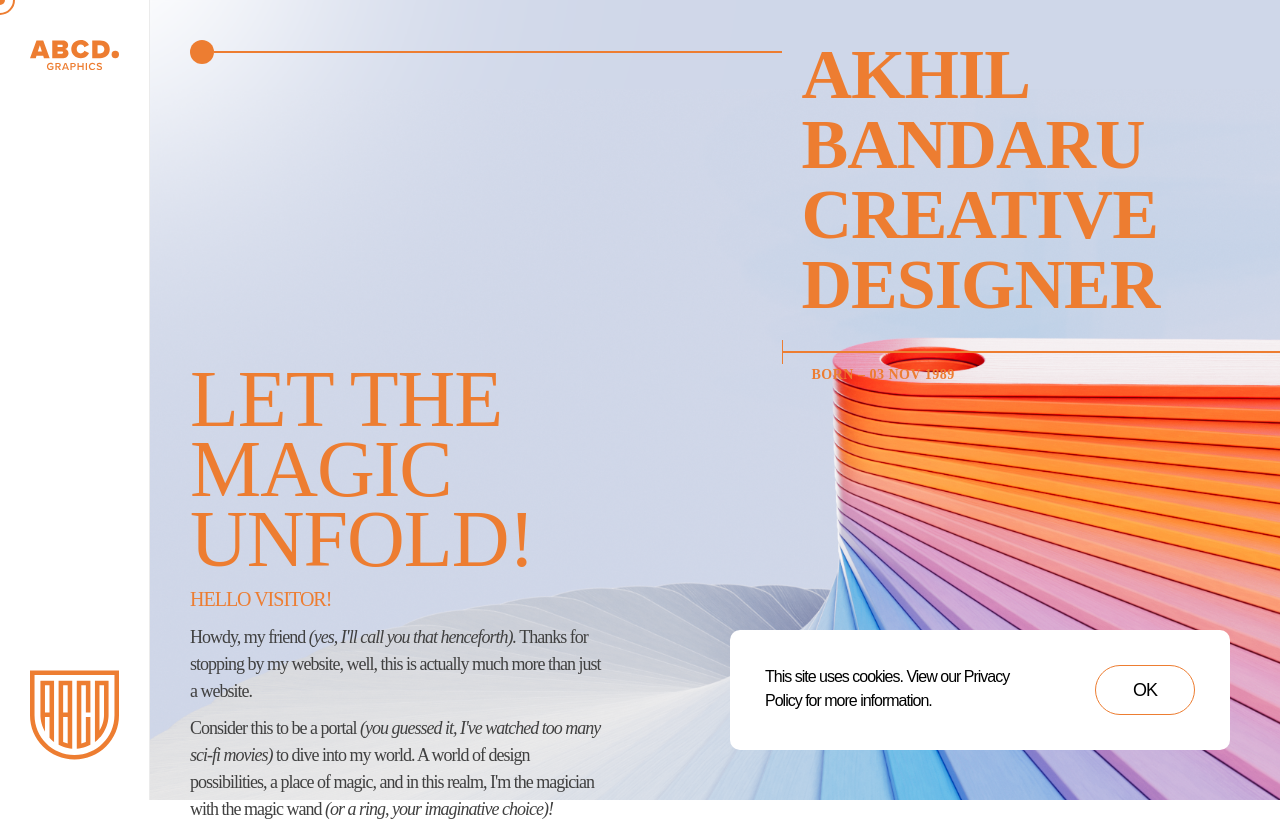
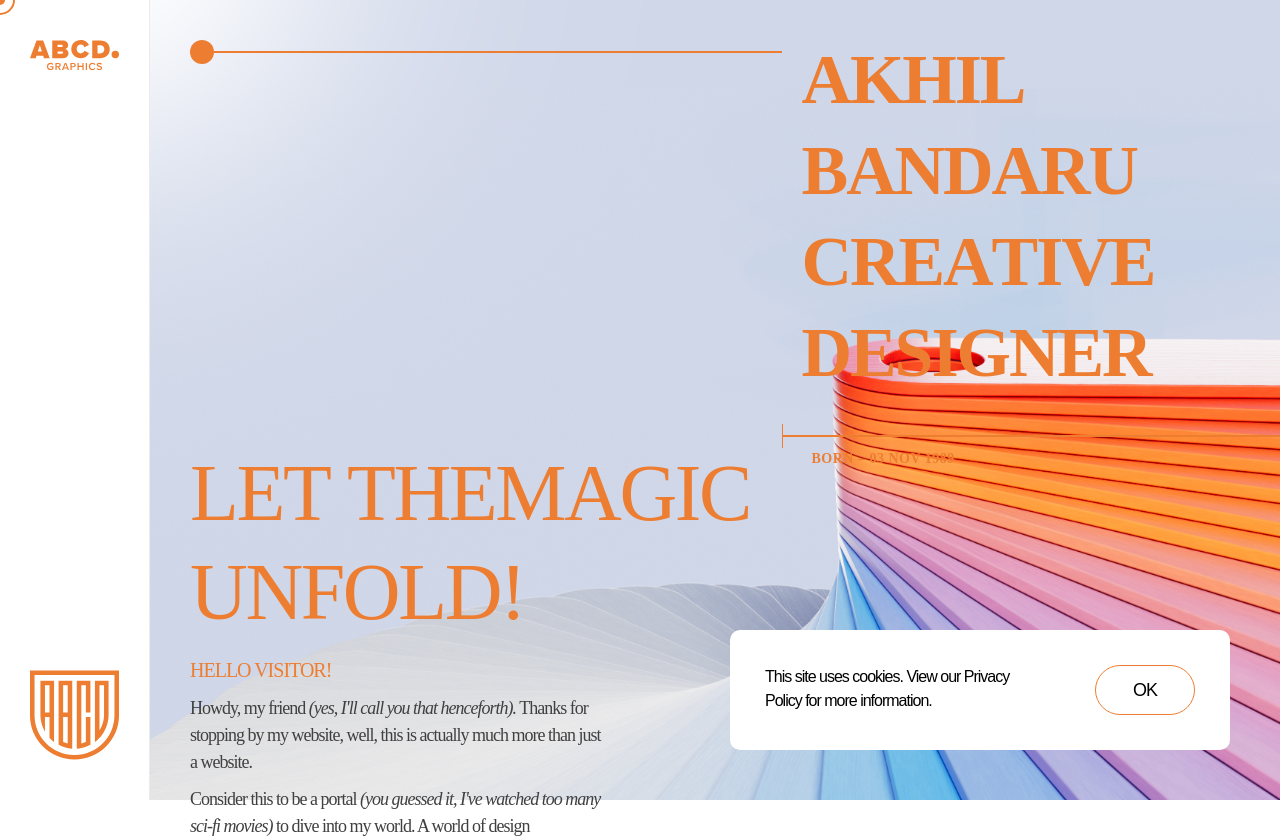
Before and after one commit to abcdgraphics/portfolio, a React (Vite) app: page / in a window 1280 px wide. Shown: the top 838 px of the page. Built offline with nearby package versions, Linux system fonts and the light colour scheme; a web font is replaced by a local one.

Commit message:
text animations added

```diff
--- a/src/App.css
+++ b/src/App.css
@@ -283,6 +283,12 @@ main {
   font-weight: 500;
   font-size: 20px;
   margin-bottom: 10px;
+
+}
+
+.fade-out{
+  opacity: 0;
+  transition: all 0.8s linear;
 }
 
 .profile-name {
@@ -1259,3 +1265,111 @@ form button{
   width: 60%;
   color: white;
 }
+
+.strip-slide-up {
+  opacity: 0;
+}
+
+.strip {
+  opacity: 0;
+}
+
+.strip-slide-up {
+  opacity: 0;
+}
+
+.strip span {
+  display: inline-block;
+  transition: transform 0.6s cubic-bezier(0.65, 0.02, 0.23, 1);
+  transform: translate(20%, 100%);
+  position: relative;
+  z-index: 1;
+  letter-spacing: -0.03em;
+  /* text-shadow: 3px 4px 0 rgba(0, 0, 0, .1); */
+  color: white;
+}
+
+.strip-slide-up span {
+  display: inline-block;
+  transition: transform 0.6s cubic-bezier(0.65, 0.02, 0.23, 1);
+  transform: translate(20%, 100%);
+  position: relative;
+  z-index: 1;
+  letter-spacing: -0.03em;
+  /* text-shadow: 3px 4px 0 rgba(0, 0, 0, .1); */
+  /* color: var(--primary-color); */
+}
+
+.strip span:before {
+  content: "";
+  position: absolute;
+  z-index: 1;
+  bottom: 0;
+  left: 0;
+  width: 100%;
+  height: 100%;
+  transform: translateY(-40%);
+  transition: transform 0.6s cubic-bezier(0.65, 0.02, 0.23, 1);
+}
+
+.strip-slide-up span:before {
+  content: "";
+  position: absolute;
+  z-index: 1;
+  bottom: 0;
+  left: 0;
+  width: 100%;
+  height: 100%;
+  transform: translateY(-40%);
+  transition: transform 0.6s cubic-bezier(0.65, 0.02, 0.23, 1);
+}
+
+.strip span.row {
+  overflow: hidden;
+  line-height: 0.9;
+  display: inline-block;
+  transform: none;
+}
+
+.strip-slide-up span.row {
+  overflow: hidden;
+  line-height: 1.13;
+  display: inline-block;
+  transform: none;
+}
+
+.strip span.row:before {
+  display: none;
+}
+
+.strip-slide-up span.row:before {
+  display: none;
+}
+
+.letter-slide-animate {
+  transform: translate(0, 0) !important;
+}
+
+.letter-slide-animate:before {
+  transform: translateY(100%);
+}
+
+.strip-slide-black span {
+  color: black !important;
+}
+
+.strip-slide-grey span {
+  color: #404040 !important;
+}
+
+.strip-slide-green span {
+  color: var(--primary-color);
+}
+
+.strip-slide-white span {
+  color: white;
+}
+
+.fadeIn {
+  opacity: 1;
+}
--- a/src/App.jsx
+++ b/src/App.jsx
@@ -13,6 +13,7 @@ import Cursor from "./components/Cursor";
 import Connect from "./components/Connect";
 import Contact from "./components/Contact";
 import Social from "./components/Social";
+import Animate from "./components/animate";
 
 function App() {
   const elementsRef = useRef([]);
@@ -54,6 +55,7 @@ function App() {
       <ThankyouSection />
       <CookieConsent />
       <Cursor />
+      <Animate />
     </>
   );
 }
--- a/src/components/HeroSection.jsx
+++ b/src/components/HeroSection.jsx
@@ -14,7 +14,9 @@ export default function HeroSection({ elementsRef }) {
           </div>
         </div>
         <div>
-          <h1 className="portfolio-title">
+          <h1
+            data-option="strip-slide-up"
+            className="portfolio-title animate strip-slide-up">
             AKHIL BANDARU <br /> CREATIVE DESIGNER
           </h1>
           <div className="portfolio-title-design">
@@ -30,18 +32,28 @@ export default function HeroSection({ elementsRef }) {
       </div>
       <div className="hero-nav-row">
         <div className="flip-word-col">
-          <h2 className="flip-word-heading">
+          <h2
+            data-option="strip-slide-up"
+            className="flip-word-heading animate strip-slide-up">
             LET THE
             <br />
             MAGIC UNFOLD!
           </h2>
-          <p className="flip-word-sub-heading">HELLO VISITOR!</p>
-          <p className="flip-word-content">
+          <p
+            data-option="fade-in"
+            className="fade-out flip-word-sub-heading animate">
+            HELLO VISITOR!
+          </p>
+          <p
+            data-option="fade-in"
+            className="fade-out flip-word-content animate">
             Howdy, my friend <i>(yes, I'll call you that henceforth).</i> Thanks
             for stopping by my website, well, this is actually much more than
             just a website.
           </p>
-          <p className="flip-word-content">
+          <p
+            data-option="fade-in"
+            className="fade-out flip-word-content animate">
             Consider this to be a portal{" "}
             <i>(you guessed it, I've watched too many sci-fi movies)</i> to dive
             into my world. A world of design possibilities, a place of magic,
--- a/src/components/IndexSection.jsx
+++ b/src/components/IndexSection.jsx
@@ -12,23 +12,29 @@ export default function IndexSection({ elementsRef }) {
       data-name=""
       ref={(el) => (elementsRef.current[1] = el)}
       className="index-container">
-      <h2 className="index-container-heading">
+      <h2
+        data-option="fade-in"
+        className="fade-out index-container-heading animate">
         As you scroll through, I'll take you along with me on a journey of
         design excellence, showcase a few projects that I'm proud of, and in the
         process, we'll get to know each other a little better.
       </h2>
-      <p className="index-container-content">
+      <p
+        data-option="fade-in"
+        className="index-container-content fade-out animate">
         Step-by-step let’s explore the possibilities, and if all the stars
         align, our conversation will have actual words that we'll exchange over
         a phone call.
       </p>
-      <div className="index-container-buttons">
+      <div
+        data-option="fade-in"
+        className="index-container-buttons fade-out animate">
         <button>Brace Yourself!</button>
         <a href="#intro">
           <button>Who am I</button>
         </a>
       </div>
-      <div className="index">
+      <div data-option="fade-in" className="index fade-out animate">
         <Card title="INTRO" icon="/index-icons/intro.svg" link="#intro">
           <CanvasRevealEffect
             animationSpeed={3}
--- a/src/components/IntroSection.jsx
+++ b/src/components/IntroSection.jsx
@@ -7,7 +7,7 @@ export default function IntroSection({ elementsRef }) {
       data-name="INTRO"
       ref={(el) => (elementsRef.current[2] = el)}
       className="intro-container">
-      <div className="intro-profile">
+      <div data-option="fade-in" className="intro-profile fade-out animate">
         <img className="profile-pic" src="/profile.png" />
         <p className="intro-profile-name">AKHIL BANDARU</p>
         <p className="age">34 YEARS</p>
@@ -38,7 +38,7 @@ export default function IntroSection({ elementsRef }) {
       </div>
       <div className="intro-details">
         <div className="career-section">
-          <div className="summary">
+          <div data-option="fade-in" className="summary fade-out animate">
             <h2 className="summary-heading">WHO AM I?</h2>
             <p className="summary-desc">
               The world knows me as <span>Akhil Bandaru</span>. I’m a man of
@@ -53,7 +53,7 @@ export default function IntroSection({ elementsRef }) {
               iron suit is still in the final stages of production.
             </p>
           </div>
-          <div className="flow-chart">
+          <div data-option="fade-in" className="flow-chart fade-out animate">
             <div className="flow-chart-card">
               <div className="flow-chart-card-column-1">
                 <div className="flow-chart-year">2024</div>
@@ -170,8 +170,8 @@ export default function IntroSection({ elementsRef }) {
             </div>
           </div>
         </div>
-        <div className="training-section">
-          <div className="summary">
+        <div className="training-section ">
+          <div data-option="fade-in" className="summary fade-out animate">
             <h2 className="summary-heading">
               MY SUPERPOWERS: ALL SKILLS NO FRILLS
             </h2>
@@ -191,7 +191,7 @@ export default function IntroSection({ elementsRef }) {
             </p>
             <p>You’ve got the whole package, my friend!</p>
           </div>
-          <div className="flow-chart">
+          <div data-option="fade-in" className="flow-chart fade-out animate">
             <div className="flow-chart-card">
               <div className="flow-chart-card-column-1">
                 <div className="flow-chart-year">2013</div>
--- /dev/null
+++ b/src/components/animate.js
@@ -0,0 +1,86 @@
+import { useEffect } from "react";
+
+export default function Animate() {
+  useEffect(() => {
+    let options = {
+      root: null,
+      rootMargin: "0px",
+      threshold: 0.3,
+    };
+    let element;
+    let isScrolled = false;
+    function handleScroll() {
+      isScrolled = true;
+
+      const hiddenElementsToAnimateX = document.querySelectorAll(".animate");
+      const observer = new IntersectionObserver((entries) => {
+        entries.forEach((entry) => {
+          if (
+            entry.isIntersecting &&
+            entry.target.getAttribute("data-option") == "fade-in"
+          ) {
+            entry.target.classList.add("fadeIn");
+          }
+
+          if (
+            entry.isIntersecting &&
+            entry.target.getAttribute("data-option") == "strip-slide-up"
+          ) {
+            const strip = entry.target;
+            const singleSpan = strip.querySelector(
+              ".row span.letter-slide-animate"
+            );
+            if (element !== strip && singleSpan == null) {
+              element = strip;
+              const rows = strip.textContent.split(" ");
+              console.log();
+              strip.innerHTML = "";
+
+              rows.forEach((rowContent) => {
+                // console.log(rowContent);
+                const rowElement = document.createElement("span");
+                rowElement.className = "row";
+                strip.appendChild(rowElement);
+
+                const letters = rowContent.trim().split("");
+                letters.forEach((letter, index) => {
+                  letter = letter === " " ? "&nbsp;" : letter;
+                  const letterElement = document.createElement("span");
+                  if (index == letters.length - 1) {
+                    letterElement.innerHTML = letter.trim() + "&nbsp;";
+                  } else {
+                    letterElement.innerHTML = letter.trim();
+                  }
+                  rowElement.appendChild(letterElement);
+                });
+              });
+
+              strip.style.opacity = 1;
+
+              const stripSpans = strip.querySelectorAll("span:not(.row)");
+              stripSpans.forEach((span, index) => {
+                setTimeout(() => {
+                  span.classList.add("letter-slide-animate");
+                }, index * 15);
+              });
+            }
+          }
+        });
+      }, options);
+
+      hiddenElementsToAnimateX.forEach((el) => observer.observe(el));
+    }
+
+    if (isScrolled == false) {
+      handleScroll();
+    } else {
+      window.addEventListener("scroll", handleScroll, { passive: true });
+    }
+
+    return () => {
+      window.removeEventListener("scroll", handleScroll);
+    };
+  }, []);
+
+  return;
+}
--- a/src/main.jsx
+++ b/src/main.jsx
@@ -16,7 +16,5 @@ const router = createBrowserRouter([
 ]);
 
 ReactDOM.createRoot(document.getElementById("root")).render(
-  <React.StrictMode>
-    <RouterProvider router={router} />
-  </React.StrictMode>
+  <RouterProvider router={router} />
 );
--- a/src/output.css
+++ b/src/output.css
@@ -1719,6 +1719,11 @@ main {
   margin-bottom: 10px;
 }
 
+.fade-out{
+  opacity: 0;
+  transition: all 0.8s linear;
+}
+
 .profile-name {
   position: absolute;
   right: 0px;
@@ -2705,6 +2710,114 @@ form button{
   color: white;
 }
 
+.strip-slide-up {
+  opacity: 0;
+}
+
+.strip {
+  opacity: 0;
+}
+
+.strip-slide-up {
+  opacity: 0;
+}
+
+.strip span {
+  display: inline-block;
+  transition: transform 0.6s cubic-bezier(0.65, 0.02, 0.23, 1);
+  transform: translate(20%, 100%);
+  position: relative;
+  z-index: 1;
+  letter-spacing: -0.03em;
+  /* text-shadow: 3px 4px 0 rgba(0, 0, 0, .1); */
+  color: white;
+}
+
+.strip-slide-up span {
+  display: inline-block;
+  transition: transform 0.6s cubic-bezier(0.65, 0.02, 0.23, 1);
+  transform: translate(20%, 100%);
+  position: relative;
+  z-index: 1;
+  letter-spacing: -0.03em;
+  /* text-shadow: 3px 4px 0 rgba(0, 0, 0, .1); */
+  /* color: var(--primary-color); */
+}
+
+.strip span:before {
+  content: "";
+  position: absolute;
+  z-index: 1;
+  bottom: 0;
+  left: 0;
+  width: 100%;
+  height: 100%;
+  transform: translateY(-40%);
+  transition: transform 0.6s cubic-bezier(0.65, 0.02, 0.23, 1);
+}
+
+.strip-slide-up span:before {
+  content: "";
+  position: absolute;
+  z-index: 1;
+  bottom: 0;
+  left: 0;
+  width: 100%;
+  height: 100%;
+  transform: translateY(-40%);
+  transition: transform 0.6s cubic-bezier(0.65, 0.02, 0.23, 1);
+}
+
+.strip span.row {
+  overflow: hidden;
+  line-height: 0.9;
+  display: inline-block;
+  transform: none;
+}
+
+.strip-slide-up span.row {
+  overflow: hidden;
+  line-height: 1.13;
+  display: inline-block;
+  transform: none;
+}
+
+.strip span.row:before {
+  display: none;
+}
+
+.strip-slide-up span.row:before {
+  display: none;
+}
+
+.letter-slide-animate {
+  transform: translate(0, 0) !important;
+}
+
+.letter-slide-animate:before {
+  transform: translateY(100%);
+}
+
+.strip-slide-black span {
+  color: black !important;
+}
+
+.strip-slide-grey span {
+  color: #404040 !important;
+}
+
+.strip-slide-green span {
+  color: var(--primary-color);
+}
+
+.strip-slide-white span {
+  color: white;
+}
+
+.fadeIn {
+  opacity: 1;
+}
+
 .group\/canvas-card:hover .group-hover\/canvas-card\:-translate-y-2{
   --tw-translate-y: -0.5rem;
   transform: translate(var(--tw-translate-x), var(--tw-translate-y)) rotate(var(--tw-rotate)) skewX(var(--tw-skew-x)) skewY(var(--tw-skew-y)) scaleX(var(--tw-scale-x)) scaleY(var(--tw-scale-y));
```
